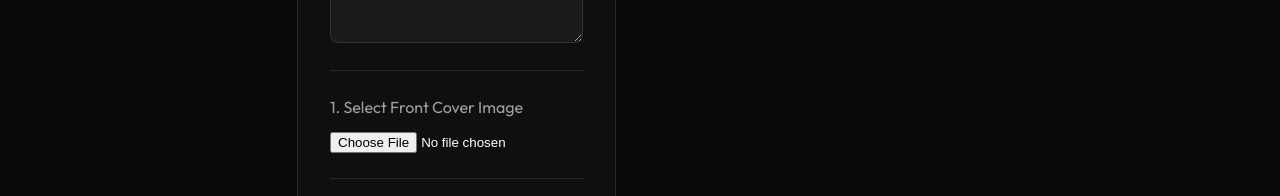
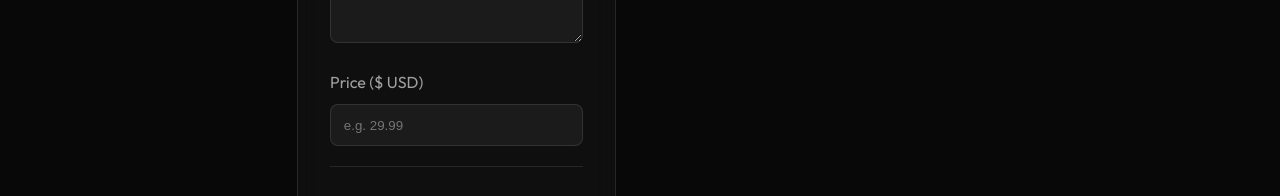
Before and after one commit to KushLabs-6/mitchies-record-shop, a React (Vite) app: page /admin in a window 1280 px wide. Shown: the part 437-633 px from the top of the page. Built offline with nearby package versions, Linux system fonts and the light colour scheme; no server answers; the database is empty; sample sign-in values are in the browser's storage.

Commit message:
Added price input and delete buttons to records in Admin Dashboard

```diff
--- a/src/pages/AdminDashboard.jsx
+++ b/src/pages/AdminDashboard.jsx
@@ -2,7 +2,7 @@ import React, { useState, useEffect, useCallback } from 'react';
 import { useNavigate } from 'react-router-dom';
 import { auth, db, storage } from '../firebase';
 import { onAuthStateChanged, signOut } from 'firebase/auth';
-import { collection, addDoc, getDocs, query, orderBy, serverTimestamp } from 'firebase/firestore';
+import { collection, addDoc, getDocs, query, orderBy, serverTimestamp, doc, deleteDoc } from 'firebase/firestore';
 import { ref, uploadBytesResumable, getDownloadURL } from 'firebase/storage';
 import Cropper from 'react-easy-crop';
 import getCroppedImg from '../utils/cropImage';
@@ -16,6 +16,7 @@ function AdminDashboard() {
   // Upload State
   const [recordName, setRecordName] = useState('');
   const [details, setDetails] = useState('');
+  const [price, setPrice] = useState('');
   const [uploading, setUploading] = useState(false);
   const [progress, setProgress] = useState(0);
   const [error, setError] = useState('');
@@ -144,6 +145,7 @@ function AdminDashboard() {
           id: Date.now().toString(),
           recordName: recordName || 'Untitled',
           details: details,
+          price: price || '29.99',
           urlFront: base64Front,
           urlBack: base64Back,
           createdAt: new Date().toISOString()
@@ -188,6 +190,7 @@ function AdminDashboard() {
         urlBack: urlBack,
         recordName: recordName || 'Untitled Record',
         details: details,
+        price: price || '29.99',
         createdAt: serverTimestamp(),
         uploadedBy: user.email
       });
@@ -215,7 +218,27 @@ function AdminDashboard() {
 
     setRecordName('');
     setDetails('');
+    setPrice('');
     setProgress(0);
+  };
+
+  const handleDelete = async (id) => {
+    if (window.confirm("Are you sure you want to delete this record?")) {
+      if (localStorage.getItem('mockAdmin') === 'true') {
+        const localRecords = JSON.parse(localStorage.getItem('mitchies_records') || '[]');
+        const updated = localRecords.filter(r => r.id !== id);
+        localStorage.setItem('mitchies_records', JSON.stringify(updated));
+        setPhotos(updated);
+      } else {
+        try {
+          await deleteDoc(doc(db, 'records', id));
+          fetchPhotos();
+        } catch (err) {
+          console.error(err);
+          setError('Failed to delete record from database.');
+        }
+      }
+    }
   };
 
   if (loading) {
@@ -262,6 +285,19 @@ function AdminDashboard() {
                   onChange={(e) => setDetails(e.target.value)}
                   placeholder="e.g. The Jazz Collective"
                   style={{ width: '100%', padding: '0.8rem', borderRadius: '8px', border: '1px solid var(--glass-border)', background: 'rgba(255,255,255,0.05)', color: '#fff', minHeight: '80px' }}
+                />
+              </div>
+
+              <div style={{ marginBottom: '1.2rem' }}>
+                <label style={{ display: 'block', marginBottom: '0.5rem', color: 'var(--text-secondary)' }}>Price ($ USD)</label>
+                <input
+                  type="number"
+                  step="0.01"
+                  value={price}
+                  onChange={(e) => setPrice(e.target.value)}
+                  placeholder="e.g. 29.99"
+                  required
+                  style={{ width: '100%', padding: '0.8rem', borderRadius: '8px', border: '1px solid var(--glass-border)', background: 'rgba(255,255,255,0.05)', color: '#fff' }}
                 />
               </div>
 
@@ -375,7 +411,17 @@ function AdminDashboard() {
                       </div>
                     </div>
 
-                    <p style={{ fontSize: '0.9rem', color: 'var(--text-secondary)' }}>{photo.details}</p>
+                    <p style={{ fontSize: '0.9rem', color: 'var(--text-secondary)', marginBottom: '1rem' }}>{photo.details}</p>
+
+                    <div style={{ display: 'flex', justifyContent: 'space-between', alignItems: 'center', borderTop: '1px solid rgba(255,255,255,0.1)', paddingTop: '1rem' }}>
+                      <span className="gold-text" style={{ fontWeight: '700' }}>${photo.price || '29.99'}</span>
+                      <button
+                        onClick={() => handleDelete(photo.id)}
+                        style={{ background: '#ff4444', color: '#fff', border: 'none', padding: '0.4rem 0.8rem', borderRadius: '6px', fontSize: '0.8rem', cursor: 'pointer' }}
+                      >
+                        Delete
+                      </button>
+                    </div>
                   </div>
                 ))
               )}
```
